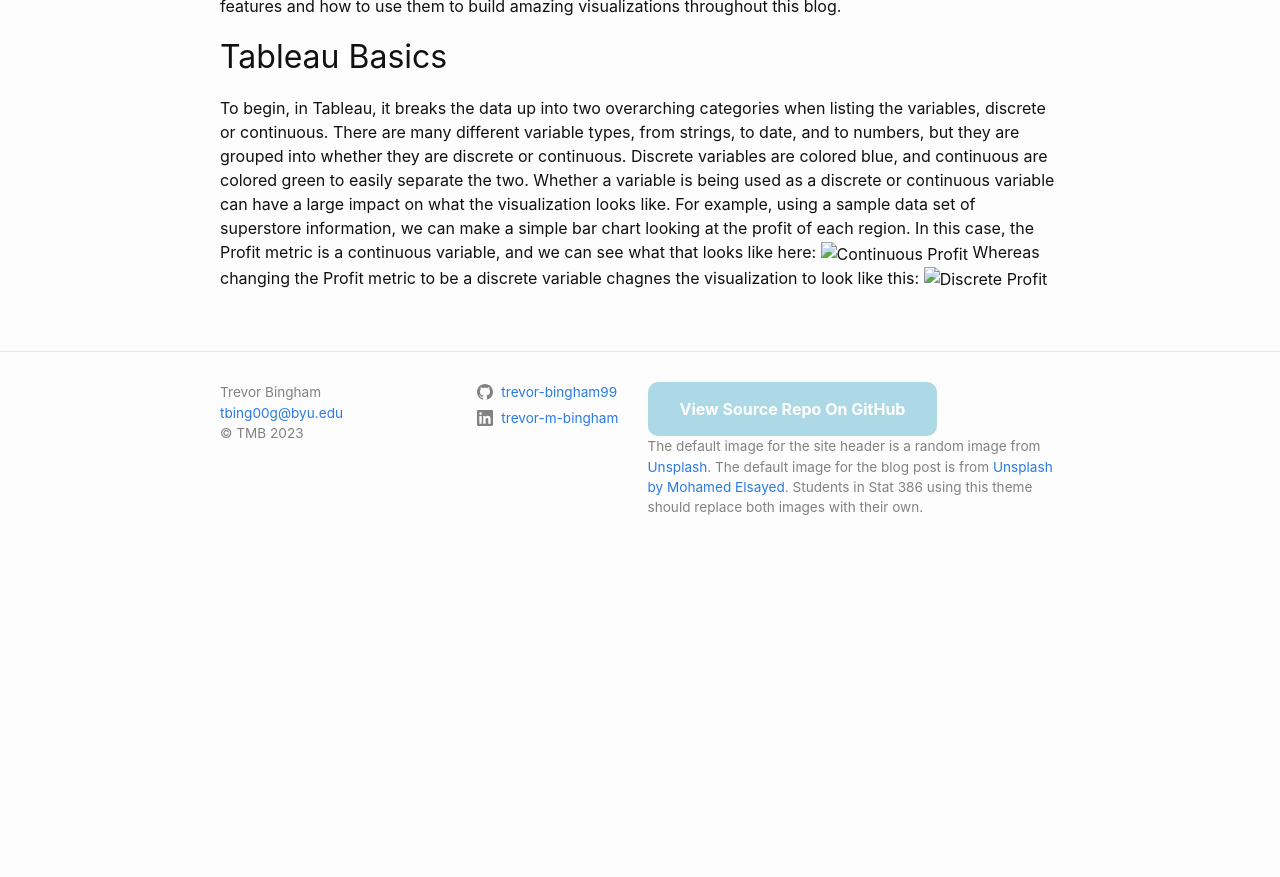
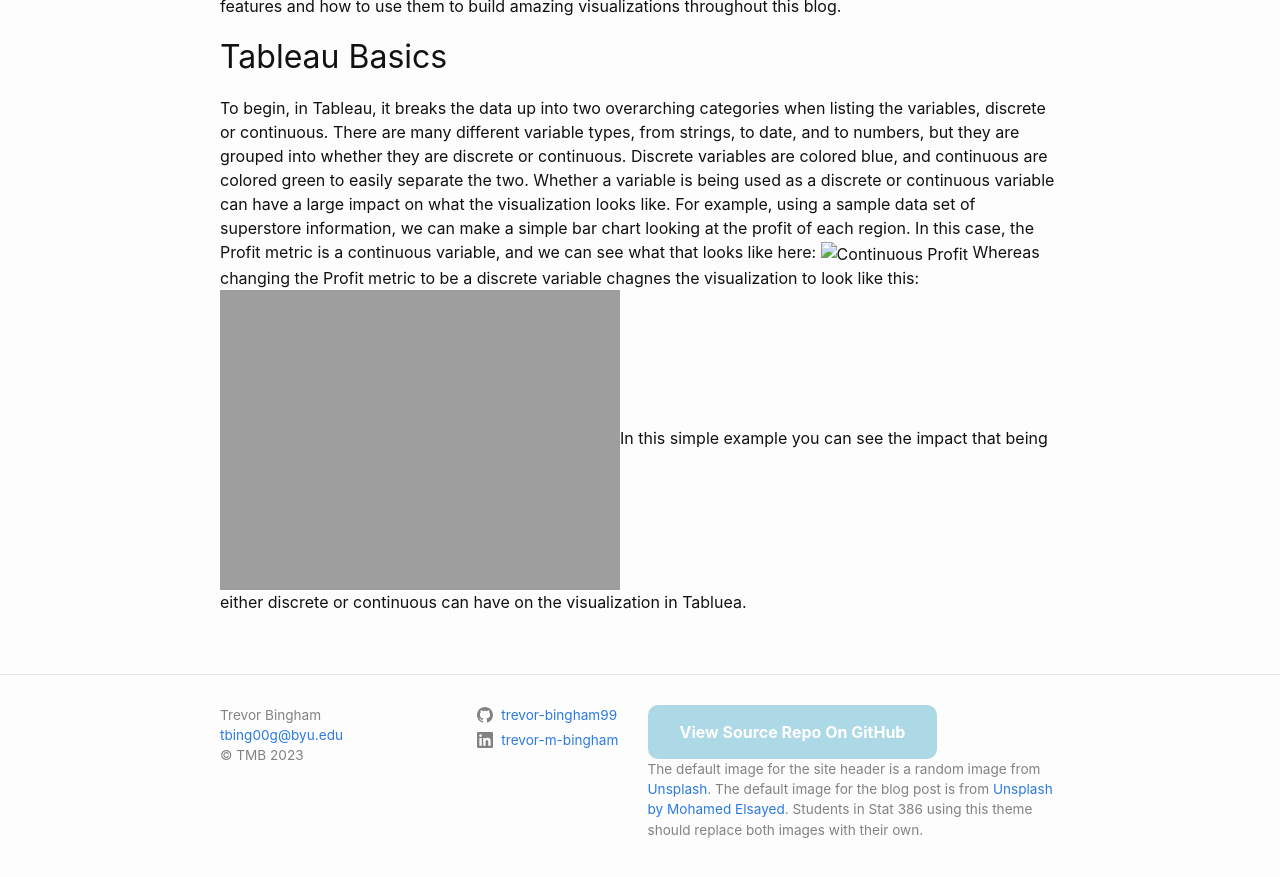
Before and after one commit to trevor-bingham99/trevor-bingham99.github.io, a Jekyll site: the page built from _posts/2023-09-18-first-post.md, in a window 1280 px wide and 900 px high, scrolled down 666 px. Shown: the top 877 px of the window. Built offline with Jekyll 4.4.1, drawn with Linux system fonts in a browser that asks for light colours; comment, search, counter and statistics services are not loaded; before the commit the page ends 1244 px from its top, so only the background shows below that.

Commit message:
image fix attempt

```diff
--- a/_posts/2023-09-18-first-post.md
+++ b/_posts/2023-09-18-first-post.md
@@ -15,4 +15,4 @@ In the world today, data has become a very important factor for decision making
 To begin, in Tableau, it breaks the data up into two overarching categories when listing the variables, discrete or continuous. There are many different variable types, from strings, to date, and to numbers, but they are grouped into whether they are discrete or continuous. Discrete variables are colored blue, and continuous are colored green to easily separate the two. Whether a variable is being used as a discrete or continuous variable can have a large impact on what the visualization looks like. For example, using a sample data set of superstore information, we can make a simple bar chart looking at the profit of each region. In this case, the Profit metric is a continuous variable, and we can see what that looks like here:
 ![Continuous Profit](../assets/images/cont.jpg)
 Whereas changing the Profit metric to be a discrete variable chagnes the visualization to look like this:
-![Discrete Profit](../assets/images/disc.jpg)
+<img src="{{site.url}}/{{site.baseurl}}/assets/images/dic.jpg"/>In this simple example you can see the impact that being either discrete or continuous can have on the visualization in Tabluea.
```
